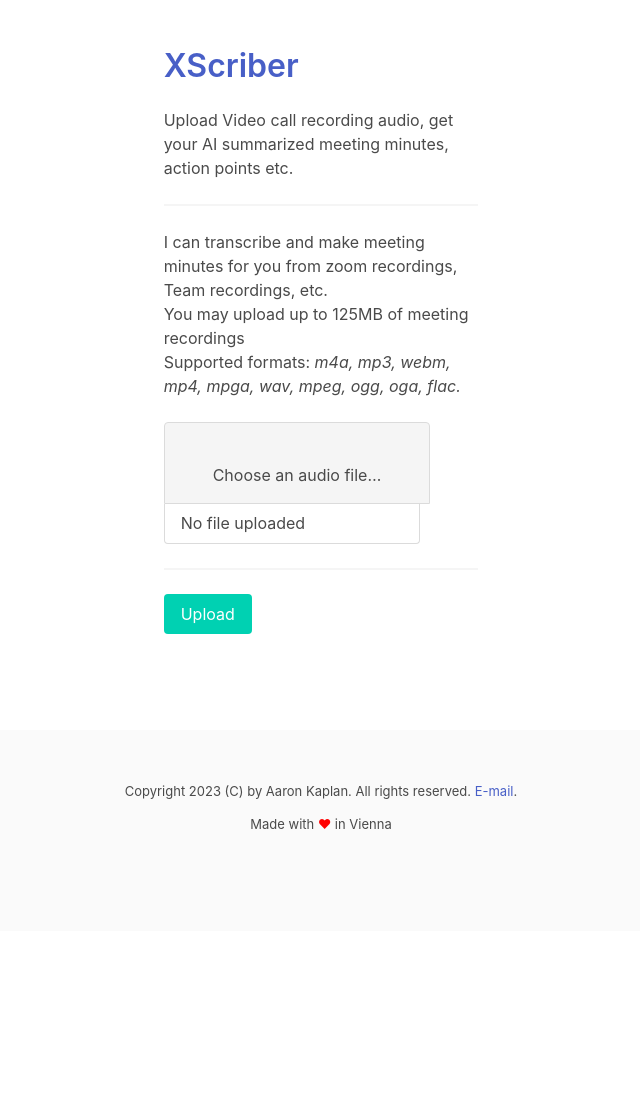
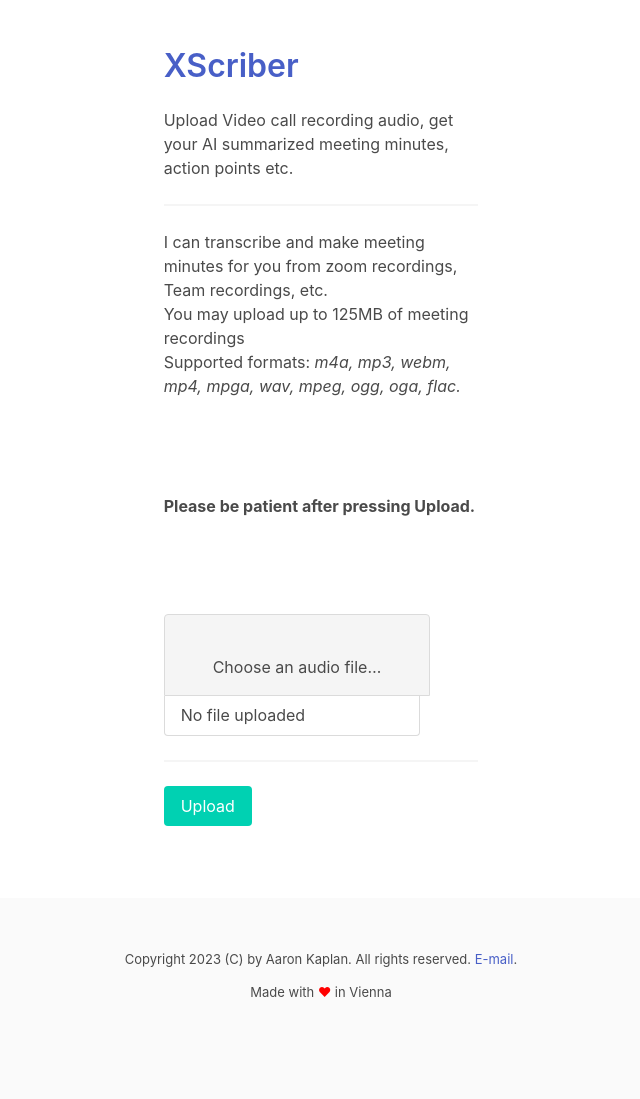
Before and after one commit to ruzko/xscriber, a FastAPI app: page / in a window 1280 px wide. Shown: the whole page, without its empty margins (319-959 px from the left). Before the commit the page ends 829 px from the top, so only its background shows below. Run offline with FastAPI, Linux system fonts and the light colour scheme.

Commit message:
html template changes

```diff
--- a/app/main.py
+++ b/app/main.py
@@ -19,6 +19,7 @@ templates = Jinja2Templates(directory="templates")
 
 
 MODEL="gpt-3.5-turbo-16k"
+# MODEL="gpt-4-32k"         # in case you already have access to it
 
 AUDIO_EXTENSIONS = ["mp3", "wav", "flac", "m4a"]
 MAX_FILE_SIZE = 125 * 1024 * 1024  # 125 MB
--- a/templates/index.html
+++ b/templates/index.html
@@ -46,8 +46,12 @@
                 You may upload up to 125MB of meeting recordings
                 </p>
                 Supported formats: <i>m4a, mp3, webm, mp4, mpga, wav, mpeg, ogg, oga, flac.</i><p/>
-            <p/>
-            <p>&nbsp;</p>
+            </section>
+            <section class="section">
+                <b>Please be patient after pressing Upload.</b>
+            </section>
+            <section class="section">
+                <div class="container">
                     <form action="/upload/" method="post" enctype="multipart/form-data">
                         <div class="file has-name is-boxed centered">
                             <label class="file-label">
@@ -70,15 +74,15 @@
                             <button class="button is-primary">Upload</button>
                         </div>
                     </form>
+                </div>
                 <div class="spinner" id="spinner"></div>
                 {% endif %}
-            &nbsp;
-        </div>
-    </div>
             </section>
+        </div> <!-- container -->
+    </div>  <!-- column -->
     <div class="column">
     </div>
-</div>
+</div> <!-- columns -->
 <footer class="footer">
     <div class="content has-text-centered">
         <font size=-1>
```
Lines whose indentation alone changed are shown as unchanged.
